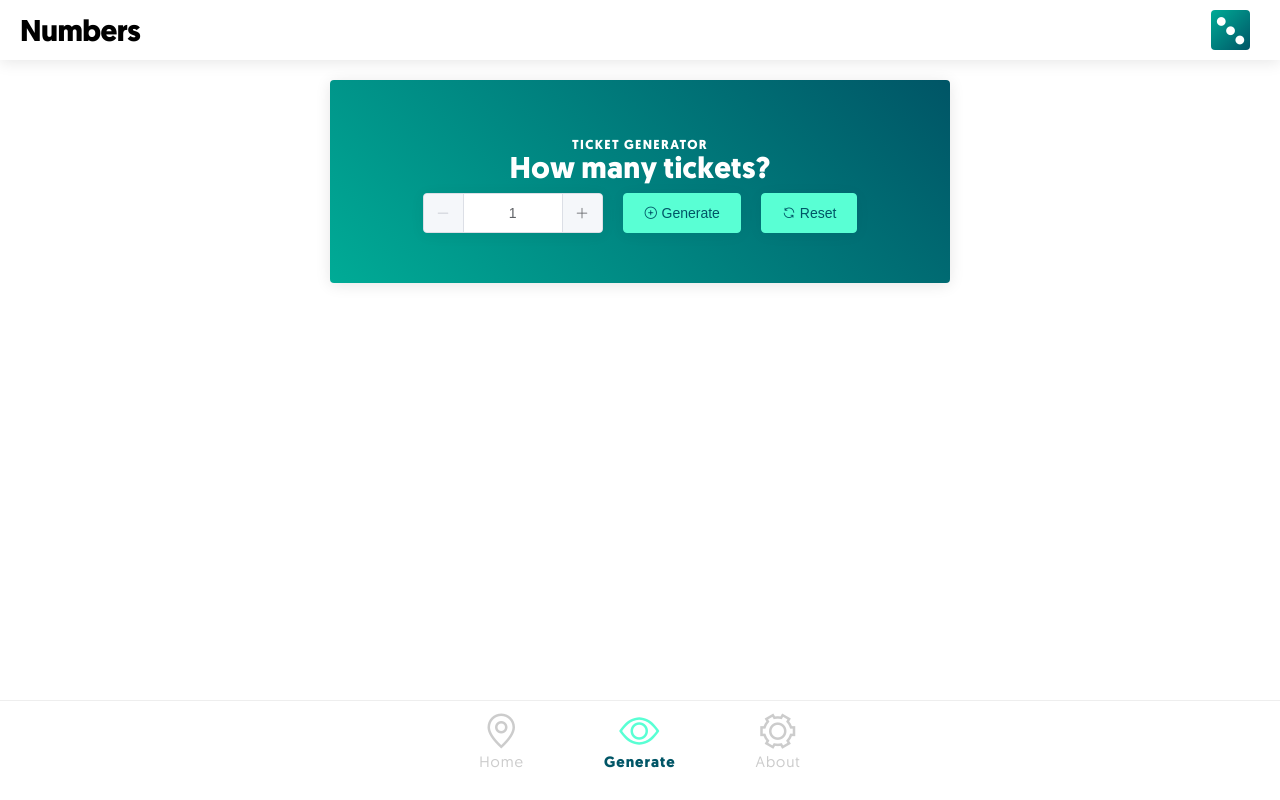
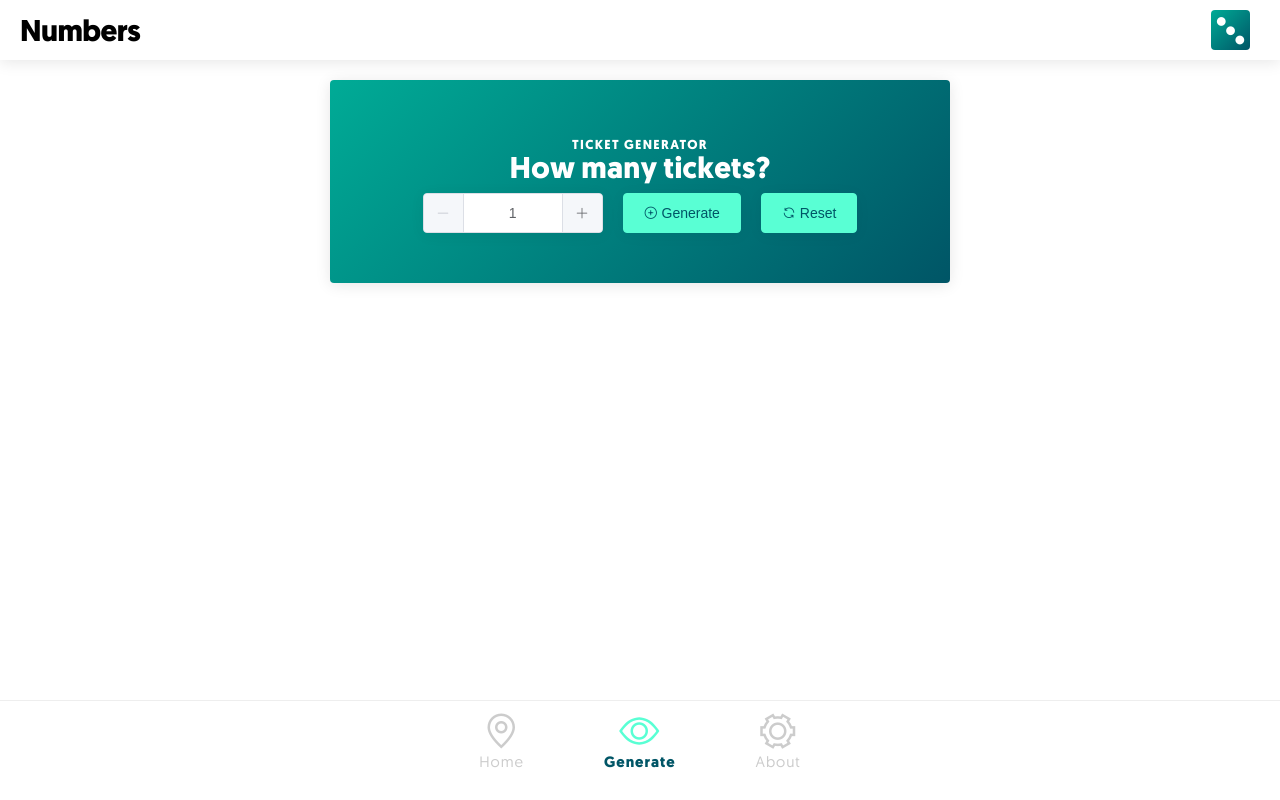
Before and after one commit to mikemattner/numbers, a Vue app: page /generate in a window 1280 px wide. Built offline with nearby package versions, Linux system fonts and the light colour scheme.

Commit message:
Changing the direction of the gradient.

```diff
--- a/src/components/Numbers.vue
+++ b/src/components/Numbers.vue
@@ -124,7 +124,7 @@ export default {
 
     &--blue {
       background-color: $midGreen;
-      background: linear-gradient(45deg, $midGreen 0%, $dark-blueGreen 100%);
+      background: linear-gradient(135deg, $midGreen 0%, $dark-blueGreen 100%);
       color: $darkGreen;
 
       h2{
--- a/src/views/Home.vue
+++ b/src/views/Home.vue
@@ -61,7 +61,7 @@ export default {
     }
     &--blue {
         background-color: $midGreen;
-        background: linear-gradient(45deg, $midGreen 0%, $dark-blueGreen 100%);
+        background: linear-gradient(135deg, $midGreen 0%, $dark-blueGreen 100%);
         color: $white;
 
         h1,
```
